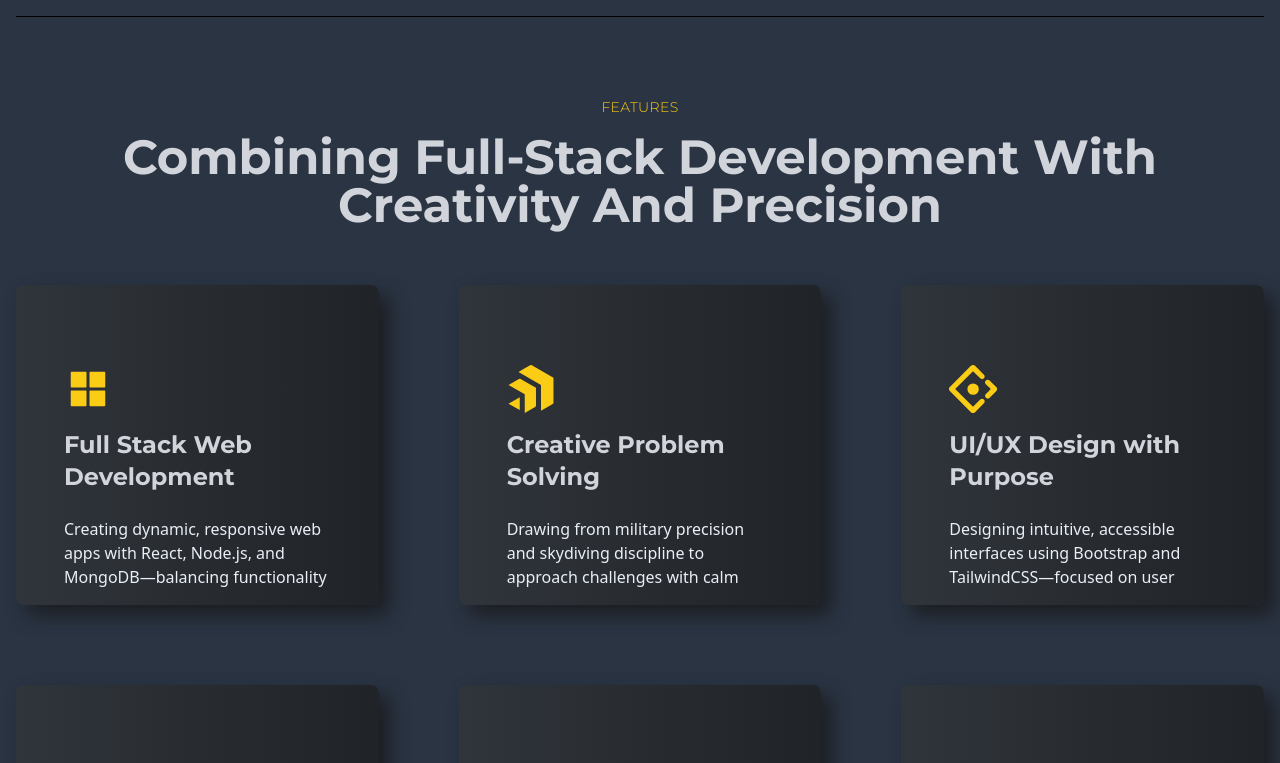
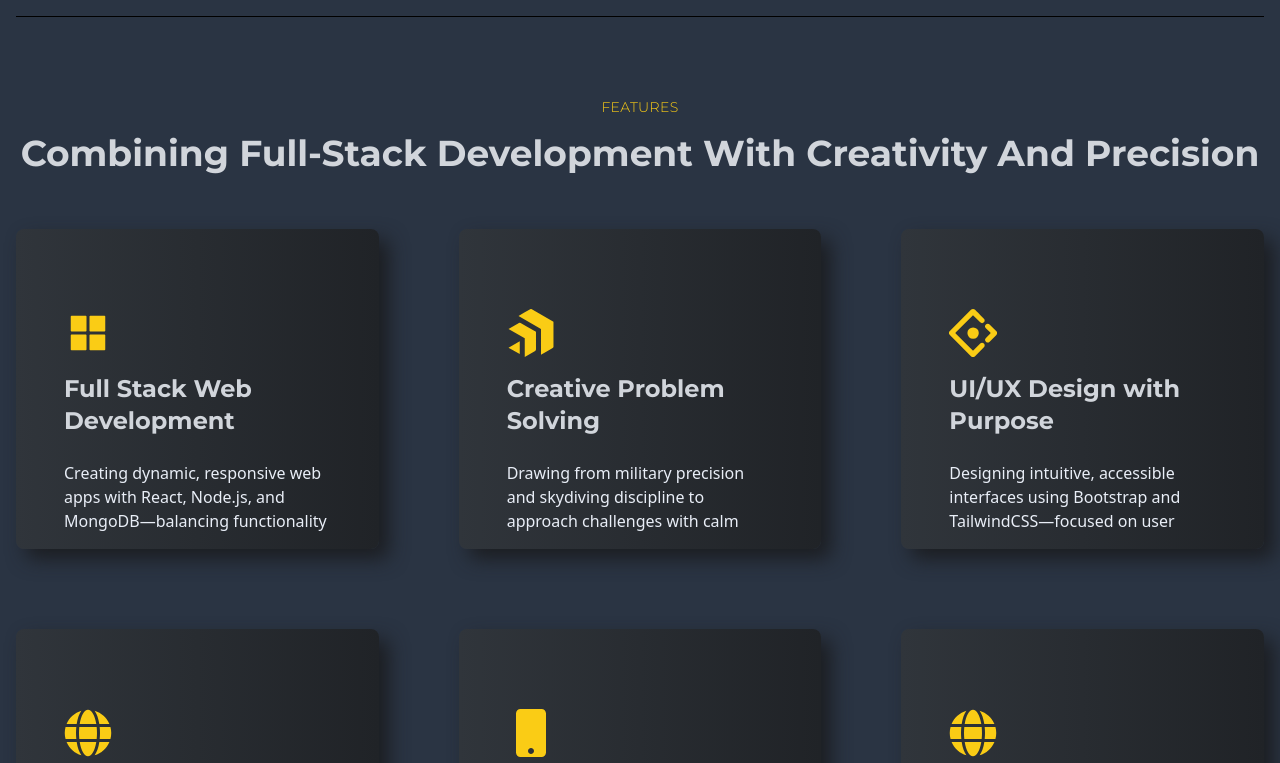
Before and after one commit to Skydiver412/portfolio, a React (Create React App) app: page / in a window 1280 px wide. Shown: the part 880-1643 px from the top of the page. Built offline with nearby package versions, Linux system fonts and the light colour scheme.

Commit message:
More....

```diff
--- a/src/components/layouts/Title.js
+++ b/src/components/layouts/Title.js
@@ -6,7 +6,7 @@ const Title = ({ title, des }) => {
       <h3 className="text-sm uppercase font-light text-designColor tracking-wide">
         {title}
       </h3>
-      <h1 className="text-4xl md:text-5xl text-gray-300 font-bold capitalize">
+      <h1 className="text-3xl lg:text-4xl text-gray-300 font-bold capitalize">
         {des}
       </h1>
     </div>
--- a/src/components/navbar/Navbar.js
+++ b/src/components/navbar/Navbar.js
@@ -76,7 +76,7 @@ const Navbar = () => {
                 ))}
               </ul>
               <div className="flex flex-col gap-4">
-                <h2 className="text-base uppercase font-titleFont mb-4">
+                <h2 className="text-base text-gray-200 uppercase font-titleFont mb-4">
                   Find me in
                 </h2>
                 <div className="flex gap-4">
```
